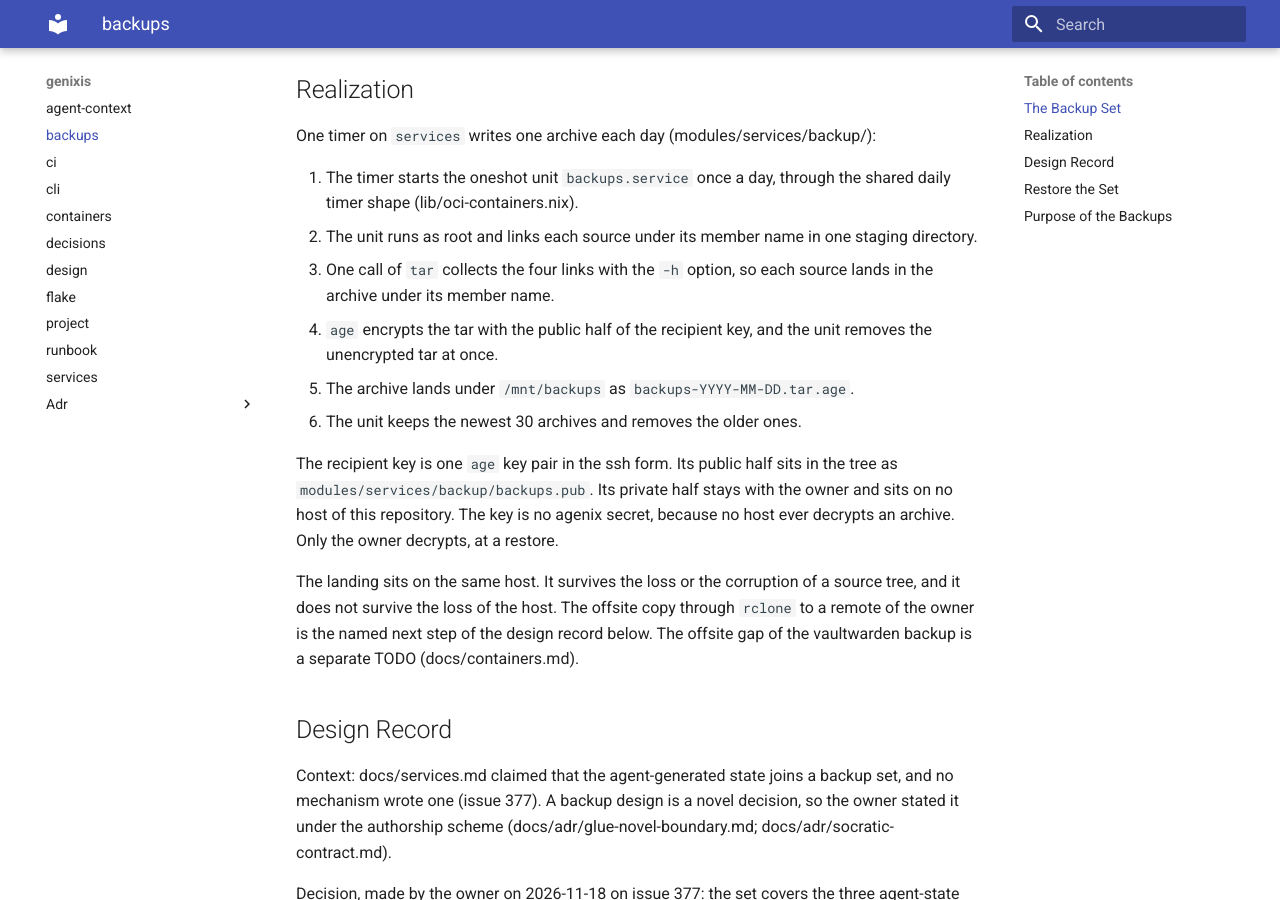
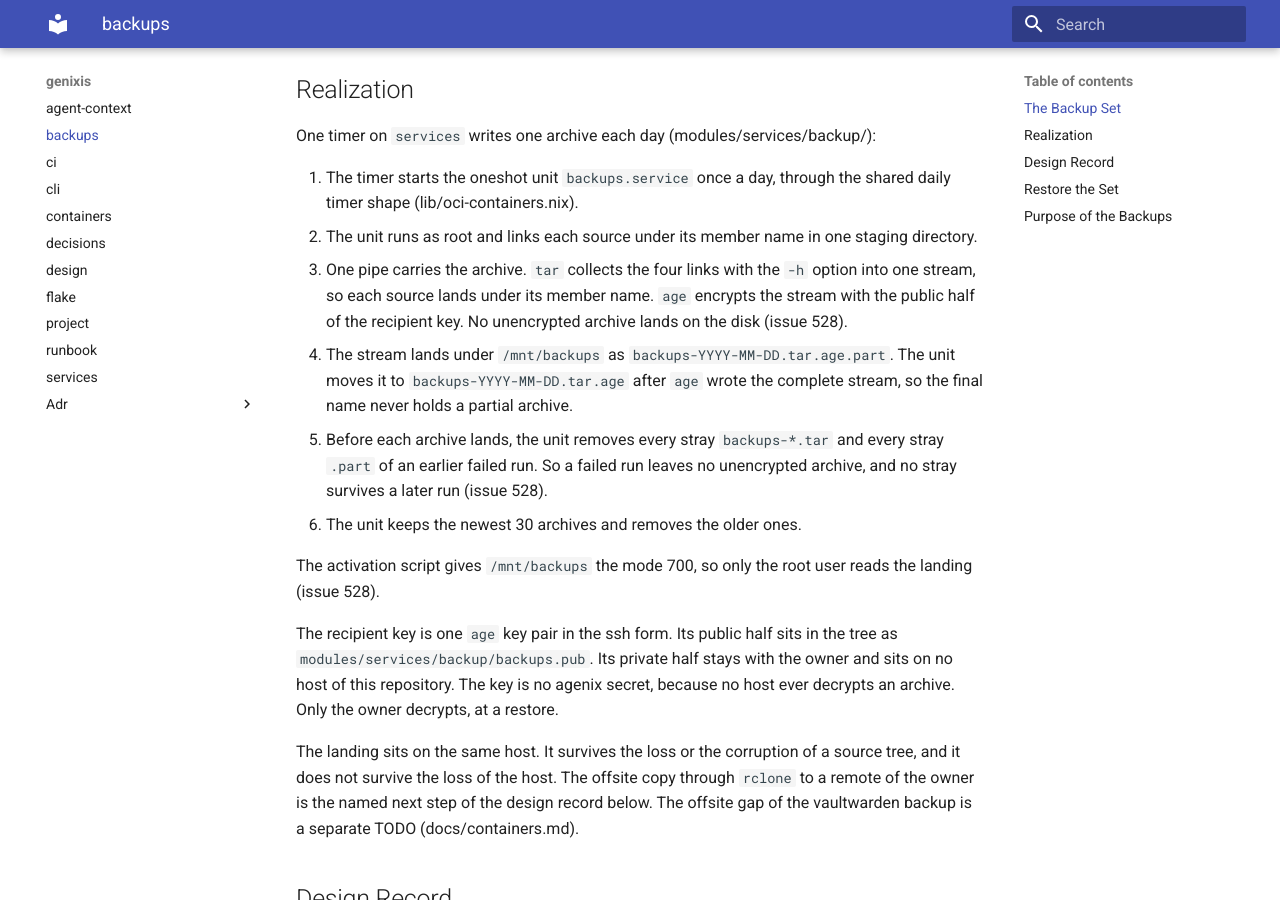
Before and after one commit to Jracon/genixis, an MkDocs documentation site: the page built from docs/backups.md, in a window 1280 px wide and 900 px high, scrolled down 720 px. Built offline with MkDocs 1.6.1 and Material for MkDocs 9.7.7, drawn with Linux system fonts in a browser that asks for light colours.

Commit message:
fix: leave no unencrypted tar when the age step fails
The two daily backup units wrote the plaintext tar under their landing,
encrypted it with age, and removed it on the next line. Under set -e a
failing age call stopped each unit before the removal line, and the
retention glob matched only .tar.age names, so the stray tar of a failed
day stayed under the landing until a person removed it (issue 528).

Both units now stream tar into age, so no unencrypted archive lands on
the disk at all. The stream lands under a .part name, and the unit moves
it to the final name only after age wrote it whole, so a partial stream
never sits under an archive name that a restore or the retention step
reads. Each run first removes every stray plaintext name and every
stray .part of an earlier failed run, so the two acceptance criteria of
the issue hold also for strays that predate this change. The activation
scripts give both landing directories the mode 700, which closes the
read window for strays that a failed run wrote before this change.

The backup-scripts-fixture check runs both unit scripts from the
evaluated tree against a fixture landing: a stubbed age that fails
mid-stream proves the failure path, and a generated key pair proves the
good run decryptable. The vaultwarden copy also gains set -euo
pipefail, which it lacked, so a failing tar no longer encrypts a broken
archive.

Co-Authored-By: Claude Code <noreply@anthropic.com>

```diff
--- a/docs/backups.md
+++ b/docs/backups.md
@@ -21,10 +21,12 @@ One timer on `services` writes one archive each day (modules/services/backup/):
 
 1. The timer starts the oneshot unit `backups.service` once a day, through the shared daily timer shape (lib/oci-containers.nix).
 2. The unit runs as root and links each source under its member name in one staging directory.
-3. One call of `tar` collects the four links with the `-h` option, so each source lands in the archive under its member name.
-4. `age` encrypts the tar with the public half of the recipient key, and the unit removes the unencrypted tar at once.
-5. The archive lands under `/mnt/backups` as `backups-YYYY-MM-DD.tar.age`.
+3. One pipe carries the archive. `tar` collects the four links with the `-h` option into one stream, so each source lands under its member name. `age` encrypts the stream with the public half of the recipient key. No unencrypted archive lands on the disk (issue 528).
+4. The stream lands under `/mnt/backups` as `backups-YYYY-MM-DD.tar.age.part`. The unit moves it to `backups-YYYY-MM-DD.tar.age` after `age` wrote the complete stream, so the final name never holds a partial archive.
+5. Before each archive lands, the unit removes every stray `backups-*.tar` and every stray `.part` of an earlier failed run. So a failed run leaves no unencrypted archive, and no stray survives a later run (issue 528).
 6. The unit keeps the newest 30 archives and removes the older ones.
+
+The activation script gives `/mnt/backups` the mode 700, so only the root user reads the landing (issue 528).
 
 The recipient key is one `age` key pair in the ssh form. Its public half sits in the tree as `modules/services/backup/backups.pub`. Its private half stays with the owner and sits on no host of this repository. The key is no agenix secret, because no host ever decrypts an archive. Only the owner decrypts, at a restore.
 
```
Also changed, not shown: docs/ci.md (+10 -9 lines), docs/containers.md (+1 -1 lines), 4 other files.
